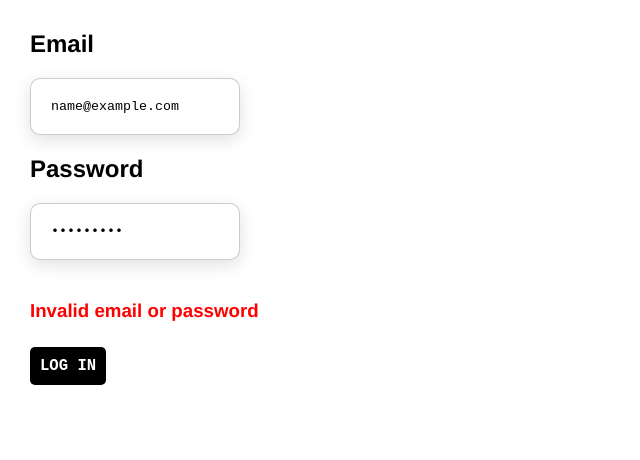
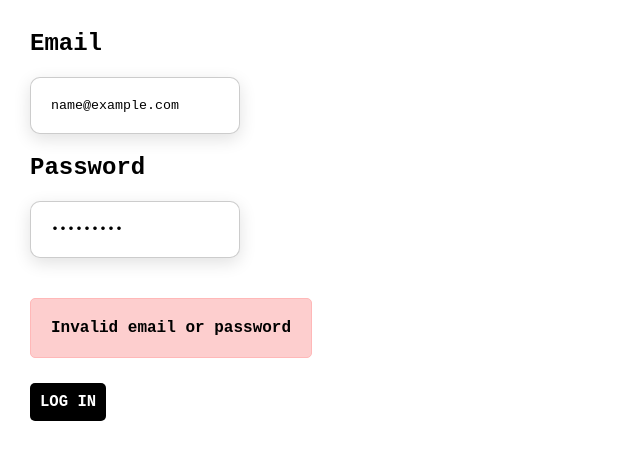
Before and after one commit to je-boska/nano-cms, a React (Create React App) app in the folder frontend/: page /login in a window 1280 px wide. Both pictures are taken after typing "name@example.com", "Sample123" into the empty fields and a click on the button "LOG IN". Shown: the top 460 px of the page, without its empty margins (0-640 px from the left). Built offline with nearby package versions, Linux system fonts and the light colour scheme; no server answers.

Commit message:
Rework naming conventions for CSS classes. Move CSS rules.

```diff
--- a/frontend/src/components/PostSectionForm/PostSectionForm.js
+++ b/frontend/src/components/PostSectionForm/PostSectionForm.js
@@ -106,13 +106,18 @@ const PostSectionForm = ({
           <h3>SAVE</h3>
         </button>
         <br />
-        <select className='font-select' value={font} onChange={fontHandler}>
+        <select
+          name='font-select'
+          className='font-select'
+          value={font}
+          onChange={fontHandler}>
           <option value='backout'>BackOut</option>
           <option value='cirrus-cumulus'>Cirrus Cumulus</option>
           <option value='cantiquenormal'>Cantique-Normal</option>
         </select>
         <br />
         <input
+          name='title'
           size='50'
           id='title'
           placeholder='Title'
@@ -120,6 +125,7 @@ const PostSectionForm = ({
           onChange={titleHandler}></input>
         <br />
         <textarea
+          name='text'
           rows='10'
           cols='50'
           id='text'
@@ -133,7 +139,7 @@ const PostSectionForm = ({
           </button>
         )}
         {image && !loading && (
-          <div className='admin-thumbs'>
+          <div className='image-preview'>
             <img src={image} alt={title} />
           </div>
         )}
--- a/frontend/src/components/Section/Section.css
+++ b/frontend/src/components/Section/Section.css
@@ -26,6 +26,10 @@
 .centered-text p {
   margin-bottom: 20px;
   padding: 20px;
+}
+
+.centered-text h1 {
+  margin: 30px 0px;
 }
 
 .section p {
--- a/frontend/src/components/SectionPreview/SectionPreview.js
+++ b/frontend/src/components/SectionPreview/SectionPreview.js
@@ -18,7 +18,7 @@ const SectionPreview = ({
 
   return (
     <div
-      className={`section-preview ${editing && 'editing'}`}
+      className={`section-preview ${editing ? 'editing' : 'not-editing'}`}
       onClick={selectSectionHandler}
       style={editPostScreen && { cursor: 'pointer' }}>
       {image && <img src={image} alt={title}></img>}
--- a/frontend/src/screens/AdminScreen/AdminScreen.css
+++ b/frontend/src/screens/AdminScreen/AdminScreen.css
@@ -1,8 +1,3 @@
-/*
-h1 {
-  margin: 30px 0px;
-}
-*/
 button {
   font-family: monospace, sans-serif;
   background-color: black;
@@ -27,6 +22,10 @@ button:hover {
   opacity: 0.75;
 }
 
+button:focus {
+  opacity: 0.4;
+}
+
 .admin-buttons {
   margin: 30px auto;
   text-align: center;
@@ -37,11 +36,7 @@ button:hover {
   text-align: right;
 }
 
-.error {
-  margin: 20px 0px;
-}
-
-.post-list {
+.post-card {
   max-width: 700px;
   border-radius: 10px;
   border: 1px solid rgba(0, 0, 0, 0.2);
@@ -53,82 +48,11 @@ button:hover {
   align-items: center;
 }
 
-.post-list img {
-  max-width: 100%;
-}
-
-.post-list p {
-  margin: 30px 0px;
-}
-
-.img-container {
-  width: 60px;
-  height: 60px;
-  display: flex;
-}
-
-.img-container img {
-  width: 100%;
-  margin: 2px;
-  border-radius: 50%;
-}
-
-.admin-thumbs {
-  margin: 20px 0px;
-  max-width: 400px;
-}
-
-.admin-thumbs img {
-  width: 100%;
-}
-
 .section-previews {
   width: 500px;
   display: flex;
   justify-content: right;
   align-items: center;
-}
-
-.add-section-button {
-  color: black;
-  background-color: transparent;
-  width: 100px;
-  height: 80px;
-  margin: 20px 0px;
-  padding: 20px;
-  border-radius: 5px;
-  border: 1px solid rgba(0, 0, 0, 0.2);
-}
-
-.add-section-button:focus {
-  outline: none;
-  opacity: 0.7;
-  box-shadow: 0 0 2px 2px black;
-}
-
-.form-container {
-  margin: 30px;
-}
-
-.form-container input,
-.form-container textarea,
-.image-upload-btn,
-.font-select,
-.font-select option {
-  font-family: monospace, sans-serif;
-  margin: 20px 0px;
-  padding: 20px;
-  border-radius: 10px;
-  border: 1px solid rgba(0, 0, 0, 0.2);
-  box-shadow: 0px 5px 17px rgba(0, 0, 0, 0.12);
-}
-
-.form-container input[type='file'] {
-  display: none;
-}
-
-.image-upload-container {
-  margin: 40px 0px;
 }
 
 .up-down-arrows button {
--- a/frontend/src/screens/AdminScreen/AdminScreen.js
+++ b/frontend/src/screens/AdminScreen/AdminScreen.js
@@ -121,7 +121,7 @@ const AdminScreen = ({ history }) => {
       {posts
         .sort((a, b) => (a.position < b.position ? 1 : -1))
         .map(post => (
-          <div className='post-list' key={post._id}>
+          <div className='post-card' key={post._id}>
             <div className='up-down-arrows'>
               <button onClick={() => movePostUpHandler(post.position)}>
                 <h3>↑</h3>
--- /dev/null
+++ b/frontend/src/screens/EditPostScreen/EditPostScreen.css
@@ -0,0 +1,50 @@
+.add-section-button {
+  color: black;
+  background-color: transparent;
+  width: 100px;
+  height: 80px;
+  margin: 20px 0px;
+  padding: 20px;
+  border-radius: 5px;
+  border: 1px solid rgba(0, 0, 0, 0.2);
+}
+
+.add-section-button:focus {
+  outline: none;
+  opacity: 0.7;
+  box-shadow: 0 0 2px 2px black;
+}
+
+.form-container {
+  margin: 30px;
+}
+
+.form-container input,
+.form-container textarea,
+.image-upload-btn,
+.font-select,
+.font-select option {
+  font-family: monospace, sans-serif;
+  margin: 20px 0px;
+  padding: 20px;
+  border-radius: 10px;
+  border: 1px solid rgba(0, 0, 0, 0.2);
+  box-shadow: 0px 5px 17px rgba(0, 0, 0, 0.12);
+}
+
+.form-container input[type='file'] {
+  display: none;
+}
+
+.image-upload-container {
+  margin: 40px 0px;
+}
+
+.image-preview {
+  margin: 20px 0px;
+  max-width: 400px;
+}
+
+.image-preview img {
+  width: 100%;
+}
--- a/frontend/src/screens/EditPostScreen/EditPostScreen.js
+++ b/frontend/src/screens/EditPostScreen/EditPostScreen.js
@@ -1,4 +1,5 @@
 import React, { useEffect, useContext } from 'react'
+import './EditPostScreen.css'
 import { UserContext } from '../../UserContext'
 import useForm from '../../hooks/UseForm'
 import {
--- a/frontend/src/screens/HomeScreen/HomeScreen.js
+++ b/frontend/src/screens/HomeScreen/HomeScreen.js
@@ -1,4 +1,5 @@
 import React, { useState, useEffect } from 'react'
+import './HomeScreen.css'
 import axios from 'axios'
 import Section from '../../components/Section/Section'
 
--- /dev/null
+++ b/frontend/src/screens/LoginScreen/LoginScreen.css
@@ -0,0 +1,14 @@
+h2 {
+  font-family: monospace, sans-serif;
+}
+
+.error {
+  background-color: rgb(253, 206, 206);
+  border: 1px solid rgb(255, 184, 184);
+  border-radius: 5px;
+  padding: 20px;
+  display: inline-block;
+  margin: 20px 0px;
+  font-size: 1rem;
+  font-family: monospace, sans-serif;
+}
--- a/frontend/src/screens/LoginScreen/LoginScreen.js
+++ b/frontend/src/screens/LoginScreen/LoginScreen.js
@@ -1,4 +1,5 @@
 import React, { useState, useEffect, useContext } from 'react'
+import './LoginScreen.css'
 import { UserContext } from '../../UserContext'
 import { authUser } from '../../requests/LoginRequests'
 
@@ -51,12 +52,9 @@ const LoginScreen = ({ history }) => {
             type='password'
             value={password}
             onChange={e => setPassword(e.target.value)}></input>
-          <br></br>
-          {error && (
-            <h3 className='error' style={{ color: 'red' }}>
-              Invalid email or password
-            </h3>
-          )}
+          <br />
+          {error && <h3 className='error'>Invalid email or password</h3>}
+          <br />
           <button type='submit' disabled={loading}>
             <h3>LOG IN</h3>
           </button>
```
